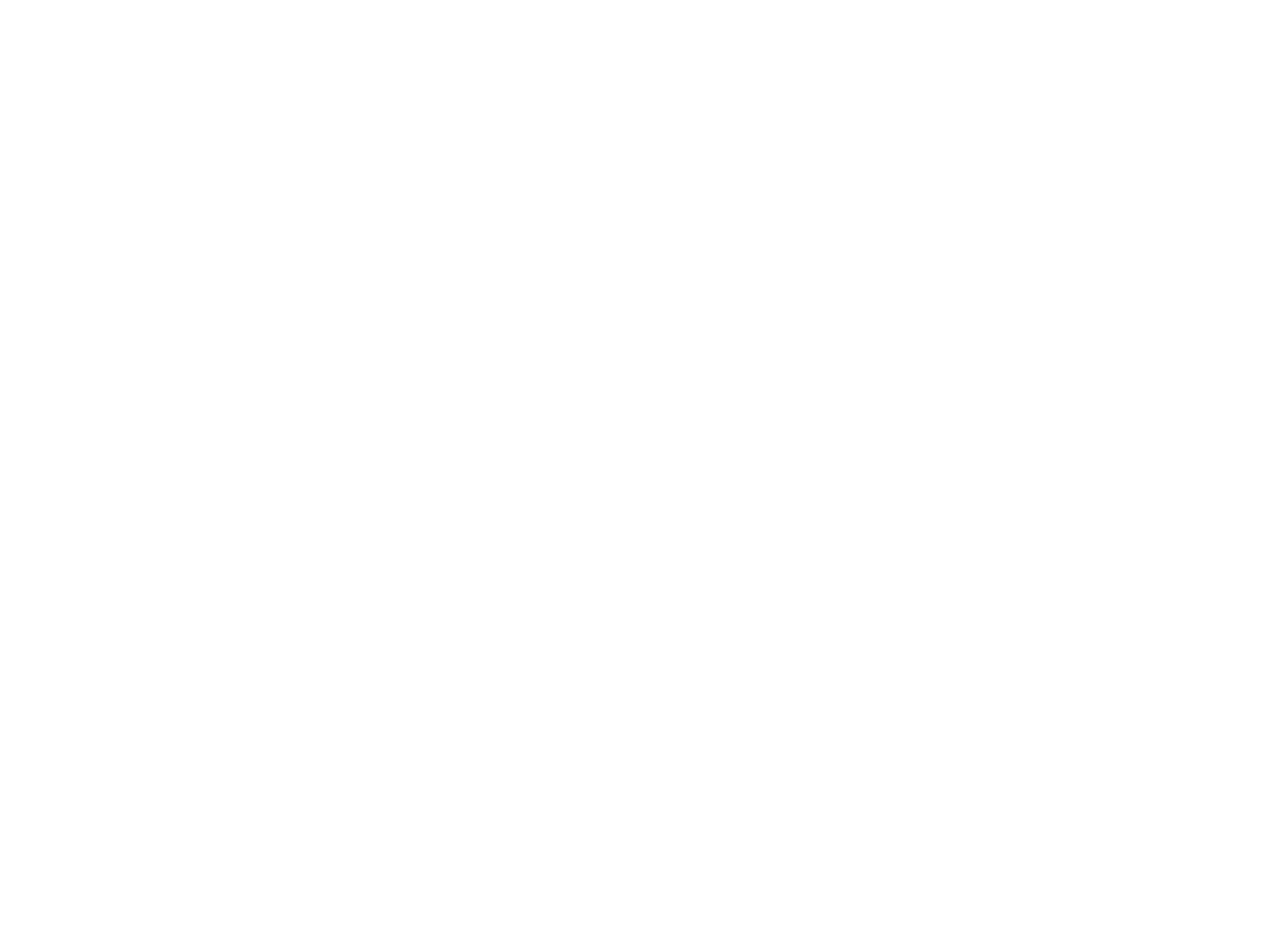
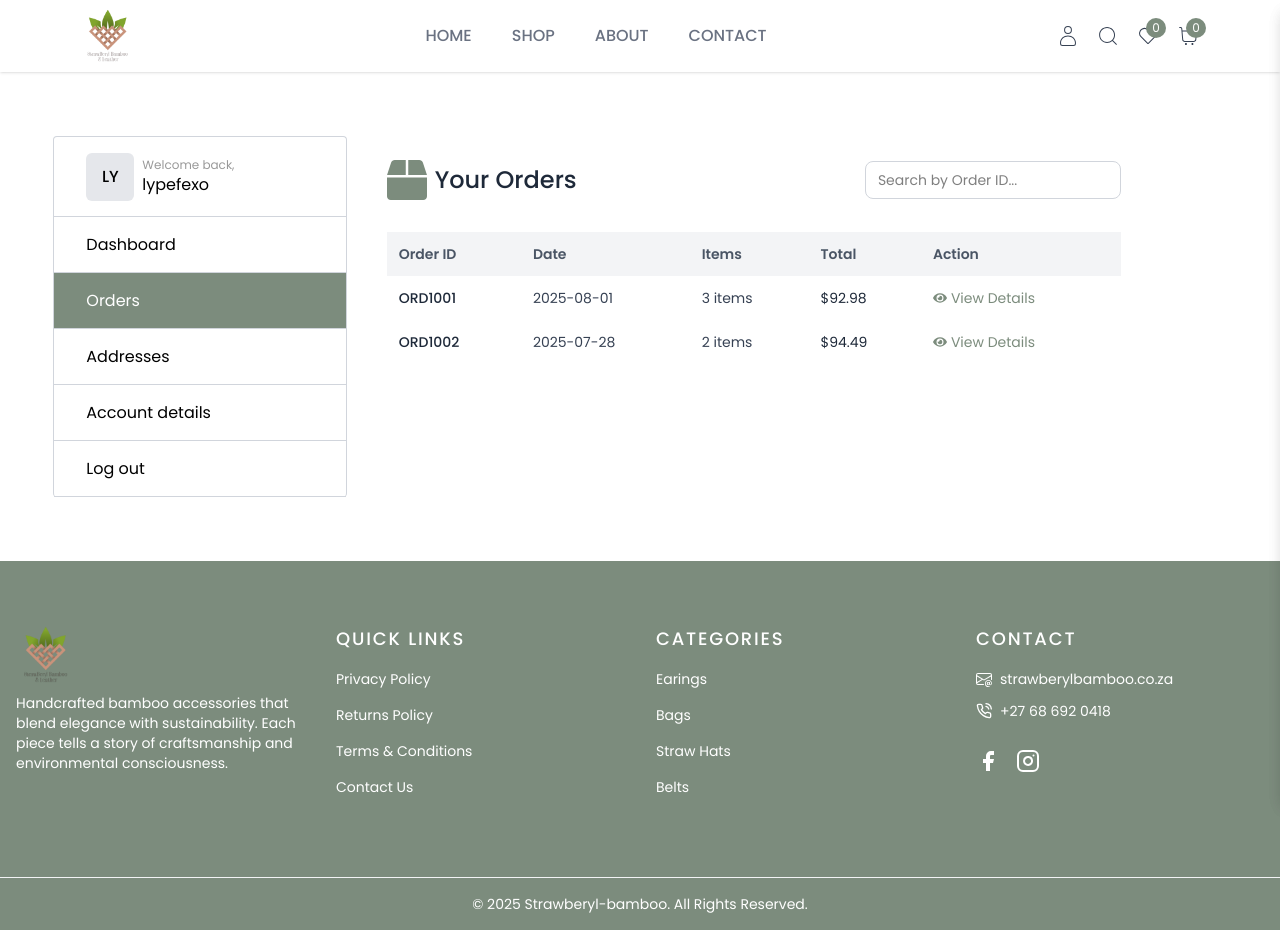
Before and after one commit to HlobisileLukhele/strawberyl-ecommerce, a React (Vite) app: page /account/orders in a window 1280 px wide. Before the commit this address had no page. Before the commit the page ends 800 px from the top, so only its background shows below. Built offline with nearby package versions, Linux system fonts and the light colour scheme; a web font is replaced by a local one.

Commit message:
added orders and order details page

```diff
--- a/src/App.jsx
+++ b/src/App.jsx
@@ -13,6 +13,8 @@
 import UserNavbar from '@/shared/UserNavbar';
 import Dashboard from '@/pages/user/Dashboard';
 import AccountDetails from '@/pages/user/AccountDetails';
+import Orders from '@/pages/user/Orders';
+import OrderDetails from '@/pages/user/OrderDetails';
 
  export default function App() {
   return (
@@ -31,6 +33,8 @@
           <Route path="account" element={<UserNavbar/>}>
             <Route index element={<Dashboard />} />
             <Route path="details" element={<AccountDetails />} />
+            <Route path="orders" element={<Orders />} />
+            <Route path="order-details" element={<OrderDetails />} />
           </Route>
 
         </Route>
--- /dev/null
+++ b/src/Pages/user/OrderDetails.jsx
@@ -0,0 +1,75 @@
+import { FaArrowLeft } from 'react-icons/fa';
+import { Link } from 'react-router-dom';
+
+export default function OrderDetails() {
+
+  const order = {
+    id: 'ORD1001',
+    date: '02 August 2025',
+    items: [
+      { name: 'Basic High-Neck Puff Jacket', qty: 1, price: 89.0 },
+      { name: 'Slim Fit Jeans', qty: 2, price: 44.75 },
+      { name: 'Canvas Sneakers', qty: 1, price: 65.5 },
+    ],
+    shipping: 15.0,
+    paymentMethod: 'Credit Card',
+    note: 'Leave at the front door if not home.',
+    status: 'On hold',
+  };
+
+  const subtotal = order.items.reduce((acc, item) => acc + item.price * item.qty, 0);
+  const shipping = order.shipping || 0;
+  const total = subtotal + shipping;
+
+  return (
+    <div className="p-6 max-w-4xl mx-auto">
+      <Link
+        to="/account/orders"
+        className="mb-6 text-[#7c8c7d]  hover:underline flex items-center">
+        <FaArrowLeft className="mr-2" /> Back to Orders
+      </Link>
+
+      <div className="mb-4">
+        <h1 className="text-2xl font-medium text-gray-800 mb-2">Order #{order.id}</h1>
+        <p className="text-sm text-gray-500">Placed on {order.date}</p>
+      </div>
+
+      <div className="bg-white rounded-lg border border-gray-200 p-6">
+        <h2 className="text-lg font-semibold text-gray-700 mb-4">Items</h2>
+        <div className="space-y-4">
+          {order.items.map((item, idx) => (
+            <div key={idx} className="flex justify-between border-b border-gray-200 pb-3">
+              <span className="text-gray-700">{item.name} × {item.qty}</span>
+              <span className="text-gray-800 font-medium">${(item.qty * item.price).toFixed(2)}</span>
+            </div>
+          ))}
+        </div>
+
+        <div className="mt-6 border-t border-gray-200 pt-4 space-y-2 text-sm text-gray-700">
+          <div className="flex justify-between">
+            <span>Subtotal:</span>
+            <span>${subtotal.toFixed(2)}</span>
+          </div>
+          <div className="flex justify-between">
+            <span>Shipping:</span>
+            <span>${shipping.toFixed(2)}</span>
+          </div>
+          <div className="flex justify-between">
+            <span>Payment method:</span>
+            <span>{order.paymentMethod}</span>
+          </div>
+          <div className="flex justify-between font-semibold text-gray-900 border-t border-gray-200 pt-3">
+            <span>Total:</span>
+            <span>${total.toFixed(2)}</span>
+          </div>
+          {order.note && (
+            <div className="pt-3">
+              <span className="font-medium text-gray-700">Note: </span>
+              <span className="text-gray-600">{order.note}</span>
+            </div>
+          )}
+        </div>
+      </div>
+    </div>
+  );
+}
--- /dev/null
+++ b/src/Pages/user/Orders.jsx
@@ -0,0 +1,107 @@
+import { useState } from 'react';
+import { FaEye, FaBox } from 'react-icons/fa';
+import { Link } from 'react-router';
+
+export default function Orders() {
+  const [searchTerm, setSearchTerm] = useState('');
+
+  const orders = [
+    {
+      id: 'ORD1001',
+      date: '2025-08-01',
+      paymentMethod: 'Credit Card',
+      shipping: 10,
+      customerName: 'John Doe',
+      shippingAddress: '123 Main St, Nairobi, Kenya',
+      note: 'Please deliver after 5 PM.',
+      items: [
+        { name: 'Wireless Mouse', qty: 1, price: 25.99 },
+        { name: 'Keyboard', qty: 1, price: 45.99 },
+        { name: 'USB Cable', qty: 2, price: 5.5 },
+      ],
+    },
+    {
+      id: 'ORD1002',
+      date: '2025-07-28',
+      paymentMethod: 'M-Pesa',
+      shipping: 5,
+      customerName: 'Jane Wambui',
+      shippingAddress: '456 Elm Ave, Nakuru, Kenya',
+      note: '',
+      items: [
+        { name: 'Bluetooth Speaker', qty: 1, price: 59.99 },
+        { name: 'Power Bank', qty: 1, price: 29.5 },
+      ],
+    },
+  ];
+
+  const filteredOrders = orders.filter((order) =>
+    order.id.toLowerCase().includes(searchTerm.toLowerCase())
+  );
+
+  return (
+    <div className="p-6">
+      <div className="flex flex-col md:flex-row md:items-center md:justify-between gap-4 mb-8">
+        <div className="flex items-center gap-2 text-2xl font-medium text-gray-800">
+          <FaBox className="text-[#7c8c7d] size-10" />
+          <span>Your Orders</span>
+        </div>
+        <input
+          type="text"
+          placeholder="Search by Order ID..."
+          value={searchTerm}
+          onChange={(e) => setSearchTerm(e.target.value)}
+          className="w-full md:w-64 px-3 py-2 border border-gray-300 rounded-lg text-sm focus:outline-none focus:ring-2 focus:ring-blue-500"
+        />
+      </div>
+
+      <div className="overflow-x-auto">
+        <table className="w-full table-auto text-sm text-gray-700">
+          <thead className="bg-gray-100 text-left text-gray-600">
+            <tr>
+              <th className="p-3">Order ID</th>
+              <th className="p-3">Date</th>
+              <th className="p-3">Items</th>
+              <th className="p-3">Total</th>
+              <th className="p-3">Action</th>
+            </tr>
+          </thead>
+          <tbody>
+            {filteredOrders.length > 0 ? (
+              filteredOrders.map((order) => {
+                const subtotal = order.items.reduce((acc, item) => acc + item.price * item.qty, 0);
+                const total = subtotal + (order.shipping || 0);
+
+                return (
+                  <tr key={order.id} className="hover:bg-gray-50 transition">
+                    <td className="p-3 font-medium text-gray-800">{order.id}</td>
+                    <td className="p-3 text-gray-700">{order.date}</td>
+                    <td className="p-3 text-gray-700">
+                      {order.items.length} item{order.items.length > 1 ? 's' : ''}
+                    </td>
+                    <td className="p-3 text-gray-800">${total.toFixed(2)}</td>
+                    <td className="p-3">
+                      <Link
+                       to='/account/order-details'
+                        className="flex items-center gap-1 text-[#7c8c7d] hover:underline text-sm"
+                      >
+                        <FaEye />
+                        View Details
+                      </Link>
+                    </td>
+                  </tr>
+                );
+              })
+            ) : (
+              <tr>
+                <td colSpan="5" className="text-center py-6 text-gray-500">
+                  No orders found.
+                </td>
+              </tr>
+            )}
+          </tbody>
+        </table>
+      </div>
+    </div>
+  );
+}
--- a/src/shared/UserNavbar.jsx
+++ b/src/shared/UserNavbar.jsx
@@ -21,7 +21,7 @@
             <Link to="/account" className={`${boxStyles} ${navStyles('/account')}`}>
                 Dashboard
             </Link>
-            <Link to="#" className={`${boxStyles} ${navStyles('/orders')}`}>
+            <Link to="/account/orders" className={`${boxStyles} ${navStyles('/account/orders')}`}>
                 Orders
             </Link>
             <Link to="#" className={`${boxStyles} ${navStyles('/addresses')}`}>
```
